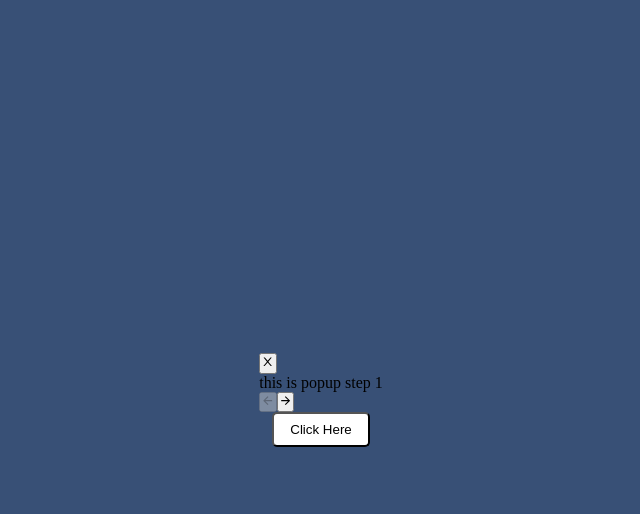
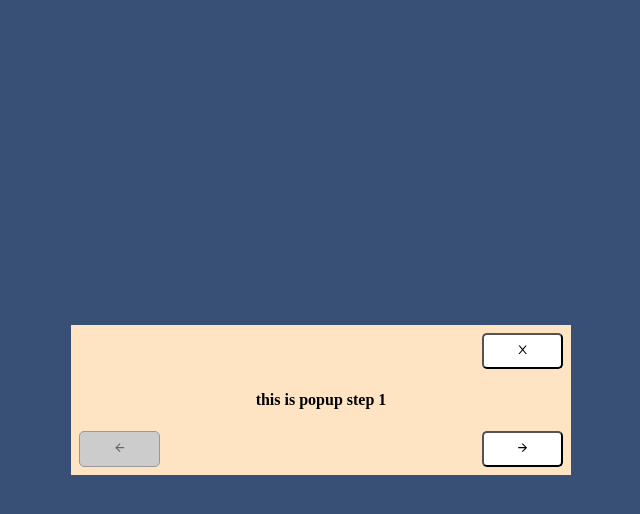
Before and after one commit to Babajide777/skonic-test, a Next.js app: page / in a window 1280 px wide. Both pictures are taken after a click on the button "Click Here". Shown: the top 514 px of the page, without its empty margins (319-959 px from the left). Built offline with nearby package versions, Linux system fonts and the light colour scheme.

Commit message:
added styling

```diff
--- a/components/PopUp.jsx
+++ b/components/PopUp.jsx
@@ -72,14 +72,14 @@ const PopUp = ({ setShowPopUp }) => {
 };
 
 const StepOne = () => {
-  return <div className="step-one">this is popup step 1</div>;
+  return <div className="step-one steps">this is popup step 1</div>;
 };
 
 const StepTwo = ({ hours, minutes, seconds }) => {
   return (
-    <div className="step-two">
+    <div className="step-two steps">
       {hours < 10 ? "0" : null}
-      {hours}: {minutes < 10 ? "0" : null}
+      {hours}:{minutes < 10 ? "0" : null}
       {minutes}:{seconds < 10 ? "0" : null}
       {seconds}
     </div>
@@ -87,7 +87,7 @@ const StepTwo = ({ hours, minutes, seconds }) => {
 };
 
 const StepThree = () => {
-  return <div className="step-three">The assignment is complete!</div>;
+  return <div className="step-three steps">The assignment is complete!</div>;
 };
 
 export default PopUp;
--- a/styles/globals.css
+++ b/styles/globals.css
@@ -32,3 +32,56 @@ main .main-btn {
   padding: 0.5rem 1rem;
   border-radius: 5px;
 }
+
+.pop-up {
+  width: 70vw;
+  max-width: 500px;
+  height: 150px;
+  background-color: bisque;
+  display: grid;
+  grid-template-rows: repeat(4, 1fr);
+  grid-template-columns: repeat(6, 1fr);
+  grid-template-areas: ". . . . . a" " . . b b . ." ". . b b . ." "c . . . . d";
+  padding: 0.5rem;
+  position: absolute;
+  z-index: 10;
+}
+
+.pop-up .close {
+  grid-area: a;
+  cursor: pointer;
+  background-color: white;
+  color: black;
+  padding: 0.5rem 1rem;
+  border-radius: 5px;
+}
+
+.pop-up .steps {
+  grid-area: b;
+  place-self: center;
+  font-weight: bold;
+}
+
+.pop-up .previous {
+  grid-area: c;
+  cursor: pointer;
+  background-color: white;
+  color: black;
+  padding: 0.5rem 1rem;
+  border-radius: 5px;
+}
+
+.pop-up .next {
+  grid-area: d;
+  cursor: pointer;
+  background-color: white;
+  color: black;
+  padding: 0.5rem 1rem;
+  border-radius: 5px;
+}
+
+.pop-up button[disabled] {
+  border: 1px solid #999999;
+  background-color: #cccccc;
+  color: #666666;
+}
```
